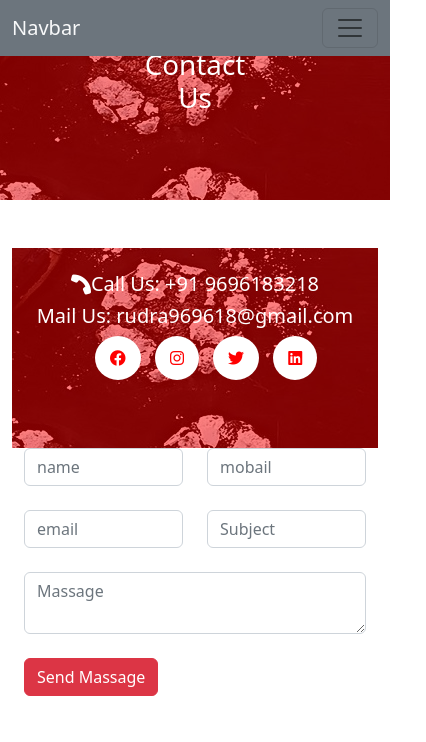
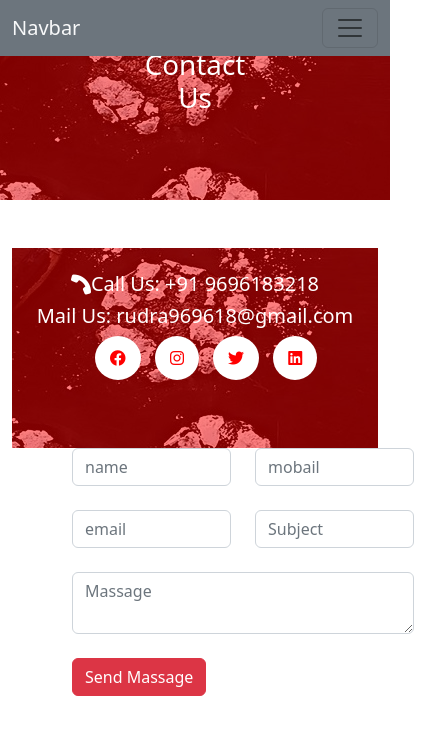
Before and after one commit to mksrsingh/mkwebpage, a plain HTML site: page contact.html in a window 390 px wide. Shown: the top 742 px of the page, 426 px wide, since content can reach past the window. Drawn offline with Linux system fonts and the light colour scheme.

Commit message:
Update contact.html

```diff
--- a/contact.html
+++ b/contact.html
@@ -84,7 +84,7 @@
                   </div>
                 </div>
 
-                <div class="col-sm-8">
+                <div class="col-sm-8 ms-5">
                     <form action="#">
                         <div class="row mb-4">
                             <div class="col sm 6">
```
